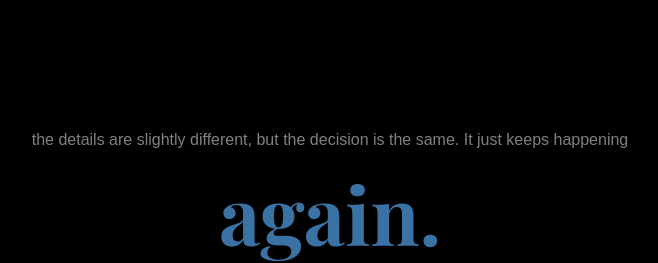
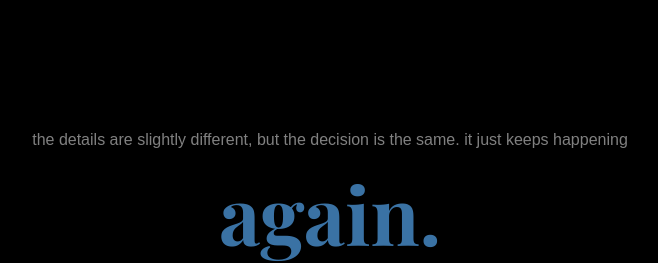
Before and after one commit to Supercoder21/again, a plain HTML site: page index.html in a window 1280 px wide. Shown: the part 202-465 px from the top of the page, 310-968 px from the left. Drawn offline with nearby package versions, Linux system fonts and the light colour scheme.

Commit message:
Update index.html

```diff
--- a/index.html
+++ b/index.html
@@ -31,7 +31,7 @@
     <link href="https://fonts.googleapis.com/css2?family=Roboto:wght@400;700&family=Montserrat:wght@400;700&family=Lobster&family=Pacifico&family=Raleway:wght@400;700&family=Playfair+Display:wght@400;700&display=swap" rel="stylesheet">
 </head>
 <body>
-    <div class="small-text">the details are slightly different, but the decision is the same. It just keeps happening </div>
+    <div class="small-text">the details are slightly different, but the decision is the same. it just keeps happening </div>
     <a href="https://supercoder21.github.io/andagain/" class="big-text" id="again-text">again.</a>
 
     <script>
```
